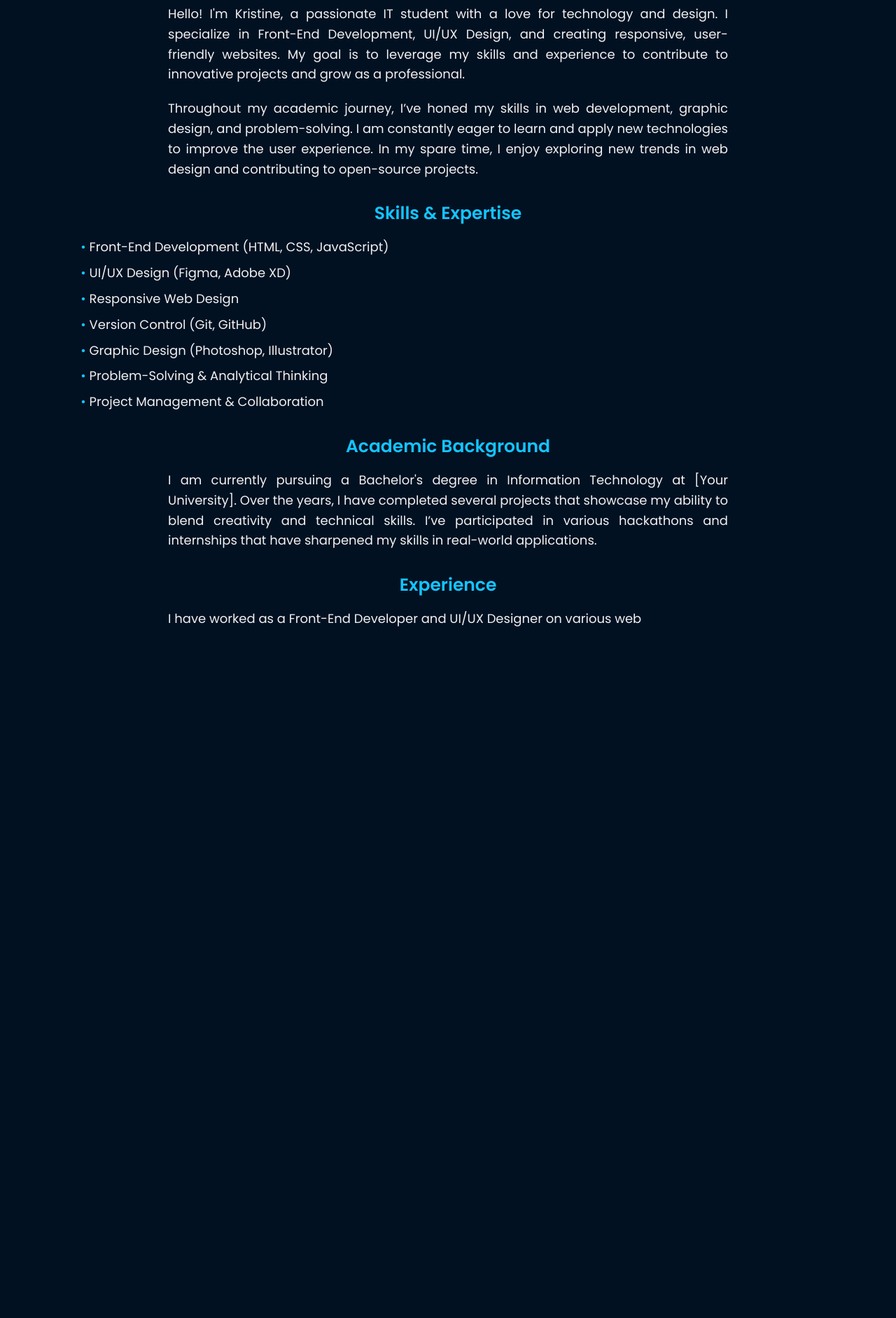
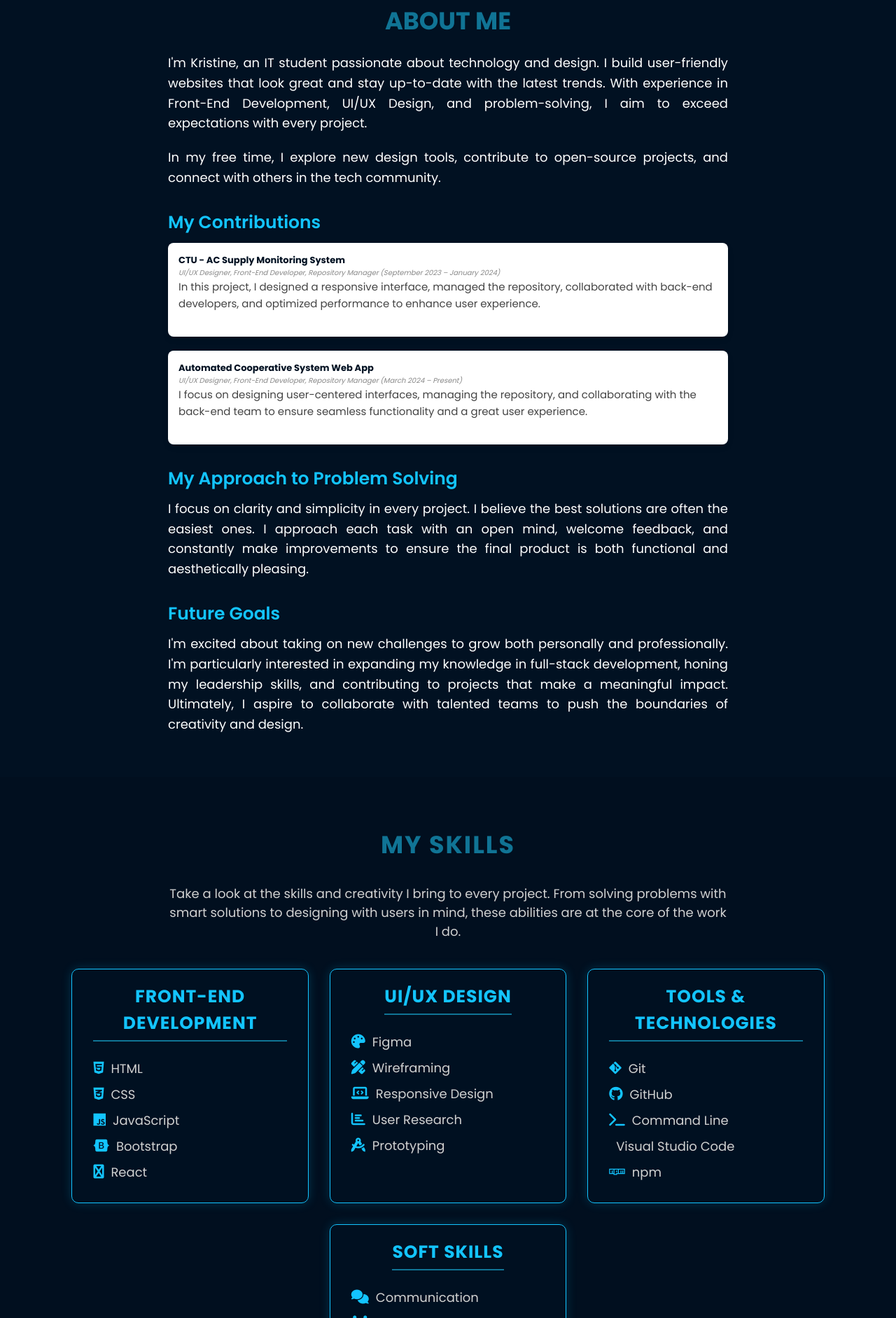
Before and after one commit to cktinang31/My-Portfolio, a plain HTML site: page index.html in a window 1280 px wide. Shown: the part 917-2800 px from the top of the page at 70% size. Before the commit the page ends 1886 px from the top, so only its background shows below. Drawn offline with Linux system fonts and the light colour scheme.

Commit message:
kristine12/13/24

```diff
--- a/index.html
+++ b/index.html
@@ -6,23 +6,22 @@
     <meta http-equiv="X-UA-Compatible" content="ie=edge">
     <title>My Personal Portfolio</title>
     <link rel="stylesheet" href="styles.css">
-    <link href="https://cdnjs.cloudflare.com/ajax/libs/font-awesome/6.0.0-beta3/css/all.min.css" rel="stylesheet">
-    <link rel="stylesheet" href="https://cdnjs.cloudflare.com/ajax/libs/font-awesome/6.0.0-beta3/css/all.min.css">
+    <link href="https://cdnjs.cloudflare.com/ajax/libs/font-awesome/6.5.0/css/all.min.css" rel="stylesheet">
 </head>
 <body>
     <header>
-        <a href="#" class="logo">Kristine</a>
+        <a href="#home" class="logo">KACWeb</a>
 
         <nav>
-            <a href="#" class="active">Home</a>
+            <a href="#home" class="active">Home</a>
             <a href="#about">About</a>
-            <a href="#">Skills</a>
-            <a href="#">Experience</a>
-            <a href="#">Contact</a>
+            <a href="#skills">Skills</a>
+            <a href="#project">Projects</a>
+            <a href="#contact">Contact</a>
         </nav>
     </header>
 
-    <section class="home">
+    <section id="home" class="home">
         <div class="home-img">
             <img src="images/main.png" alt="">
         </div>
@@ -39,34 +38,96 @@
                 <a href="https://www.facebook.com/profile.php?id=61567377353297"><i class="fa-brands fa-facebook"></i></a>
                 <a href="mailto:kristineannecardosa32@gmail.com"><i class="fa fa-envelope"></i></a>
             </div>
-            <a href="#" class="btn">Hire Me</a>
+
+            <a href="files/cvv.pdf" class="btn" target="_blank">Hire Me</a>
         </div>
     </section>
 
     <section id="about" class="about-section">
         <div class="about-content">
-            <h2>About Me</h2>
-            <p>Hello! I'm Kristine, a passionate IT student with a love for technology and design. I specialize in Front-End Development, UI/UX Design, and creating responsive, user-friendly websites. My goal is to leverage my skills and experience to contribute to innovative projects and grow as a professional.</p>
+            <h2 class="section-title">About Me</h2>
+            <p class="intro-text">I'm Kristine, an IT student passionate about technology and design. I build user-friendly websites that look great and stay up-to-date with the latest trends. With experience in Front-End Development, UI/UX Design, and problem-solving, I aim to exceed expectations with every project.</p>
+            <p class="free-time-text">In my free time, I explore new design tools, contribute to open-source projects, and connect with others in the tech community.</p>
 
-            <p>Throughout my academic journey, I’ve honed my skills in web development, graphic design, and problem-solving. I am constantly eager to learn and apply new technologies to improve the user experience. In my spare time, I enjoy exploring new trends in web design and contributing to open-source projects.</p>
+            <h3 class="section-subtitle">My Contributions</h3>
+            <div class="contribution">
+                <p class="contribution-title"><strong>CTU - AC Supply Monitoring System</strong></p>
+                <p class="contribution-role">UI/UX Designer, Front-End Developer, Repository Manager (September 2023 – January 2024)</p>
+                <p class="contribution-description">In this project, I designed a responsive interface, managed the repository, collaborated with back-end developers, and optimized performance to enhance user experience.</p>
+            </div>
 
-            <h3>Skills & Expertise</h3>
-            <ul class="skills-list">
-                <li>Front-End Development (HTML, CSS, JavaScript)</li>
-                <li>UI/UX Design (Figma, Adobe XD)</li>
-                <li>Responsive Web Design</li>
-                <li>Version Control (Git, GitHub)</li>
-                <li>Graphic Design (Photoshop, Illustrator)</li>
-                <li>Problem-Solving & Analytical Thinking</li>
-                <li>Project Management & Collaboration</li>
-            </ul>
+            <div class="contribution">
+                <p class="contribution-title"><strong>Automated Cooperative System Web App</strong></p>
+                <p class="contribution-role">UI/UX Designer, Front-End Developer, Repository Manager (March 2024 – Present)</p>
+                <p class="contribution-description">I focus on designing user-centered interfaces, managing the repository, and collaborating with the back-end team to ensure seamless functionality and a great user experience.</p>
+            </div>
 
-            <h3>Academic Background</h3>
-            <p>I am currently pursuing a Bachelor's degree in Information Technology at [Your University]. Over the years, I have completed several projects that showcase my ability to blend creativity and technical skills. I’ve participated in various hackathons and internships that have sharpened my skills in real-world applications.</p>
+            <h3 class="section-subtitle">My Approach to Problem Solving</h3>
+            <p class="problem-solving-text">I focus on clarity and simplicity in every project. I believe the best solutions are often the easiest ones. I approach each task with an open mind, welcome feedback, and constantly make improvements to ensure the final product is both functional and aesthetically pleasing.</p>
 
-            <h3>Experience</h3>
-            <p>I have worked as a Front-End Developer and UI/UX Designer on various web
+            <h3 class="section-subtitle">Future Goals</h3>
+            <p class="future-goals-text">I'm excited about taking on new challenges to grow both personally and professionally. I'm particularly interested in expanding my knowledge in full-stack development, honing my leadership skills, and contributing to projects that make a meaningful impact. Ultimately, I aspire to collaborate with talented teams to push the boundaries of creativity and design.</p>
+        </div>
+    </section>
 
+    <section id="skills" class="skills-section">
+        <h2>My Skills</h2>
+        <p>Take a look at the skills and creativity I bring to every project. From solving problems with smart solutions to designing with users in mind, these abilities are at the core of the work I do.</p>
+        <div class="skills-container">
+            <div class="skill-category">
+                <h3>Front-End Development</h3>
+                <ul>
+                    <li><i class="fa-brands fa-html5"></i> HTML</li>
+                    <li><i class="fa-brands fa-css3-alt"></i> CSS</li>
+                    <li><i class="fa-brands fa-js"></i> JavaScript</li>
+                    <li><i class="fa-brands fa-bootstrap"></i> Bootstrap</li>
+                    <li><i class="fa-solid fa-react"></i> React</li>
+                </ul>
+            </div>
+            <div class="skill-category">
+                <h3>UI/UX Design</h3>
+                <ul>
+                    <li><i class="fa-solid fa-palette"></i> Figma</li>
+                    <li><i class="fa-solid fa-pencil-ruler"></i> Wireframing</li>
+                    <li><i class="fa-solid fa-laptop-code"></i> Responsive Design</li>
+                    <li><i class="fa-solid fa-chart-bar"></i> User Research</li>
+                    <li><i class="fa-solid fa-drafting-compass"></i> Prototyping</li>
+                </ul>
+            </div>
+            <div class="skill-category">
+                <h3>Tools & Technologies</h3>
+                <ul>
+                    <li><i class="fa-brands fa-git-alt"></i> Git</li>
+                    <li><i class="fa-brands fa-github"></i> GitHub</li>
+                    <li><i class="fa-solid fa-terminal"></i> Command Line</li>
+                    <li><i class="fa fa-vscode"></i> Visual Studio Code</li>
+                    <li><i class="fa-brands fa-npm"></i> npm</li>
+                </ul>
+            </div>
+            <div class="skill-category">
+                <h3>Soft Skills</h3>
+                <ul>
+                    <li><i class="fa-solid fa-comments"></i> Communication</li>
+                    <li><i class="fa-solid fa-people-arrows"></i> Team Collaboration</li>
+                    <li><i class="fa-solid fa-tasks"></i> Project Management</li>
+                    <li><i class="fa-solid fa-lightbulb"></i> Creative Problem-Solving</li>
+                    <li><i class="fa-solid fa-hands-helping"></i> Adaptability</li>
+                </ul>
+            </div>
+        </div>
     </section>
+
+    <footer class="footer">
+        <div class="container">
+            <p>&copy; 2024 Kristine Anne Cardosa. All Rights Reserved.</p>
+            <div class="footer-links">
+                <a href="https://www.linkedin.com/in/kristine-anne-cardosa-b8a3502b6/">LinkedIn</a>
+                <a href="https://github.com/cktinang31">GitHub</a>
+                <a href="mailto:kristineannecardosa32@gmail.com">Email</a>
+            </div>
+        </div>
+    </footer>
+
+    <script src="script.js"></script>
 </body>
 </html>
--- a/styles.css
+++ b/styles.css
@@ -12,6 +12,7 @@
 
 html {
     font-size: 62.5%;
+    scroll-behavior: smooth;
 }
 
 body {
@@ -20,17 +21,18 @@ body {
     overflow-x: hidden;
     background-color: #011122;
     color: #ffffff;
+    margin-top: 80px;
 }
 
 header {
-    margin-top: 20px;
     position: fixed;
     top: 0;
     left: 0;
     width: 100%;
+    height: 10vh;
     padding: 1rem 9%;
-    background-color: transparent;
-    filter: drop-shadow(10px);
+    background-color: rgba(1, 17, 34, 0.8);
+    backdrop-filter: blur(10px);
     display: flex;
     justify-content: space-between;
     align-items: center;
@@ -77,10 +79,6 @@ nav a.active {
         padding: 1rem solid;
         background-color: #011122;
         border-top: 0.1rem solid rgba(0.0.0.0.0.1);
-    }
-
-    nav.active {
-        display: block;
     }
 
     nav a {
@@ -281,108 +279,209 @@ span {
     }
 }
 
-/* About Section Styles */
 .about-section {
+    padding: 40px 20px;
     background-color: #011122;
     color: #ffffff;
-    padding: 5rem 9% 5rem;
+}
+
+.about-content {
+    max-width: 800px;
+    margin: 0 auto;
+    font-family: 'Poppins', sans-serif;
+}
+
+.section-title {
+    font-size: 3.5em;
+    font-weight: 700;
+    color: #107495;
+    text-align: center;
+    margin-bottom: 20px;
+    text-transform: uppercase;
+}
+
+.section-subtitle {
+    font-size: 2.5em;
+    font-weight: 600;
+    color: #13c4ff;
+    margin-top: 30px;
+    margin-bottom: 10px;
+}
+
+.intro-text, .free-time-text, .problem-solving-text, .future-goals-text {
+    font-size: 1.8em;
+    line-height: 1.6;
+    margin-bottom: 20px;
+    text-align: justify;
+}
+
+.contribution-title {
+    font-weight: 700;
+    font-size: 1.3em;
+    color: #011122;
+}
+
+.contribution-role {
+    font-style: italic;
+    color: #888;
+}
+
+.contribution-description {
+    font-size: 1.5em;
+    line-height: 1.6;
+    color: #444;
+    margin-bottom: 20px;
+}
+
+.contribution {
+    background-color: #fff;
+    padding: 15px;
+    border-radius: 8px;
+    box-shadow: 0 4px 8px rgba(0, 0, 0, 0.1);
+    margin-bottom: 20px;
+}
+
+.contribution:hover {
+    transform: translateY(-5px);
+    box-shadow: 0 6px 12px rgba(0, 0, 0, 0.15);
+    transition: all 0.3s ease;
+}
+
+.skills-section {
+    background-color: #010f1f;
+    color: #ffffff;
+    padding: 7rem 8%;
     text-align: center;
 }
 
-.about-content {
-    max-width: 1200px;
-    margin: 0 auto;
+.skills-section h2 {
+    font-size: 3.5rem;
+    font-weight: 700;
+    color: #107495;
+    margin-bottom: 3rem;
+    text-transform: uppercase;
+    letter-spacing: 0.2rem;
 }
 
-.about-section h2 {
-    font-size: 3.5rem;
-    font-weight: 700;
-    color: #13c4ff;
-    margin-bottom: 2rem;
-}
-
-.about-section p {
+.skills-section p {
     font-size: 1.8rem;
-    line-height: 1.6;
-    color: #f1f1f1;
-    margin-bottom: 2rem;
-    text-align: justify;
+    color: #d1d1d1;
+    margin-bottom: 4rem;
     max-width: 800px;
     margin-left: auto;
     margin-right: auto;
 }
 
-.about-section h3 {
-    font-size: 2.5rem;
-    font-weight: 600;
-    color: #13c4ff;
-    margin-top: 3rem;
-    margin-bottom: 1.5rem;
+.skills-container {
+    display: flex;
+    flex-wrap: wrap;
+    justify-content: center;
+    gap: 3rem;
 }
 
-.skills-list {
-    list-style-type: none;
-    padding: 0;
-    margin-bottom: 2rem;
-    text-align: left;
-    font-size: 1.8rem;
+.skill-category {
+    background-color: rgba(1, 17, 34, 0.9);
+    border: 1px solid #13c4ff;
+    border-radius: 1rem;
+    padding: 2rem 3rem;
+    width: calc(33.333% - 2rem);
+    box-shadow: 0 0 15px rgba(19, 196, 255, 0.2);
+    transition: transform 0.3s ease, box-shadow 0.3s ease;
 }
 
-.skills-list li {
-    margin: 0.8rem 0;
-    line-height: 1.6;
-    color: #f1f1f1;
+.skill-category:hover {
+    transform: translateY(-5px);
+    box-shadow: 0 0 20px rgba(19, 196, 255, 0.5);
 }
 
-.skills-list li::before {
-    content: "•";
+.skill-category h3 {
+    font-size: 2.5rem;
     color: #13c4ff;
-    margin-right: 0.5rem;
+    margin-bottom: 1.5rem;
+    text-transform: uppercase;
+    letter-spacing: 0.1rem;
+    border-bottom: 2px solid #107495;
+    display: inline-block;
+    padding-bottom: 0.5rem;
 }
 
-.about-section a.btn {
-    padding: 1.2rem 3rem;
-    background-color: #13c4ff;
-    border-radius: 4rem;
-    font-size: 1.6rem;
-    color: #011122;
-    font-weight: 600;
-    border: 2px solid #13c4ff;
-    text-transform: uppercase;
-    letter-spacing: 0.1rem;
-    margin-top: 2rem;
-    display: inline-block;
-    transition: 0.3s ease;
+.skill-category ul {
+    list-style: none;
+    margin-top: 1rem;
+    text-align: left;
 }
 
-.about-section a.btn:hover {
-    background-color: #011122;
-    color: #13c4ff;
-    box-shadow: 0 0 25px #13c4ff;
+.skill-category ul li {
+    font-size: 1.8rem;
+    color: #d1d1d1;
+    margin: 1rem 0;
+    display: flex;
+    align-items: center;
+    gap: 1rem;
 }
 
-@media (max-width: 995px) {
-    .about-section {
-        padding: 5rem 4rem 5rem;
+.skill-category ul li i {
+    font-size: 2rem;
+    color: #13c4ff;
+    transition: color 0.3s ease;
+}
+
+.skill-category ul li:hover i {
+    color: #107495;
+}
+
+@media (max-width: 768px) {
+    .skill-category {
+        width: calc(50% - 2rem);
+    }
+}
+
+@media (max-width: 576px) {
+    .skill-category {
+        width: 100%;
     }
 
-    .about-content h2 {
-        font-size: 2.5rem;
-    }
-
-    .about-content p,
-    .skills-list li {
+    .skills-section p {
         font-size: 1.6rem;
     }
 
-    .skills-list {
-        margin-left: auto;
-        margin-right: auto;
-        max-width: 90%;
-    }
-
-    .about-section a.btn {
-        font-size: 1.4rem;
-        padding: 1rem 2.5rem;
+    .skills-section h2 {
+        font-size: 3rem;
     }
 }
+
+.footer {
+    background-color: #011122;
+    color: #f1f1f1;
+    padding: 2rem 9%;
+    text-align: center;
+    border-top: 1px solid #13c4ff;
+    margin-top: 5rem;
+}
+
+.footer .container {
+    max-width: 1200px;
+    margin: 0 auto;
+}
+
+.footer p {
+    font-size: 1.6rem;
+    margin-bottom: 1rem;
+}
+
+.footer-links {
+    display: flex;
+    justify-content: center;
+    gap: 2rem;
+}
+
+.footer-links a {
+    font-size: 1.6rem;
+    color: #13c4ff;
+    text-decoration: none;
+    transition: color 0.3s ease;
+}
+
+.footer-links a:hover {
+    color: #107495;
+}
```
Also changed, not shown: script.js (added, +14 -0 lines), 1 other file.
